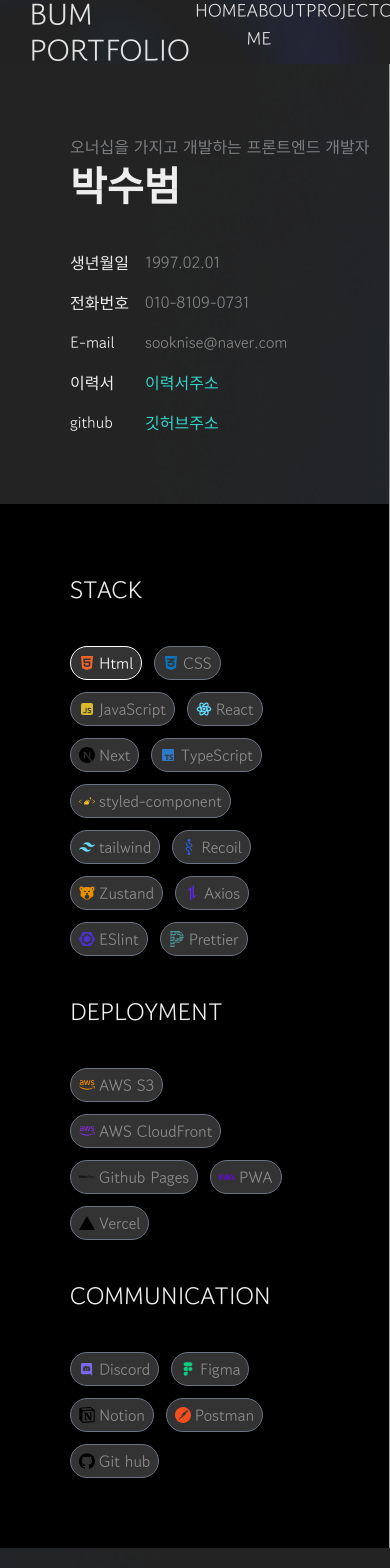
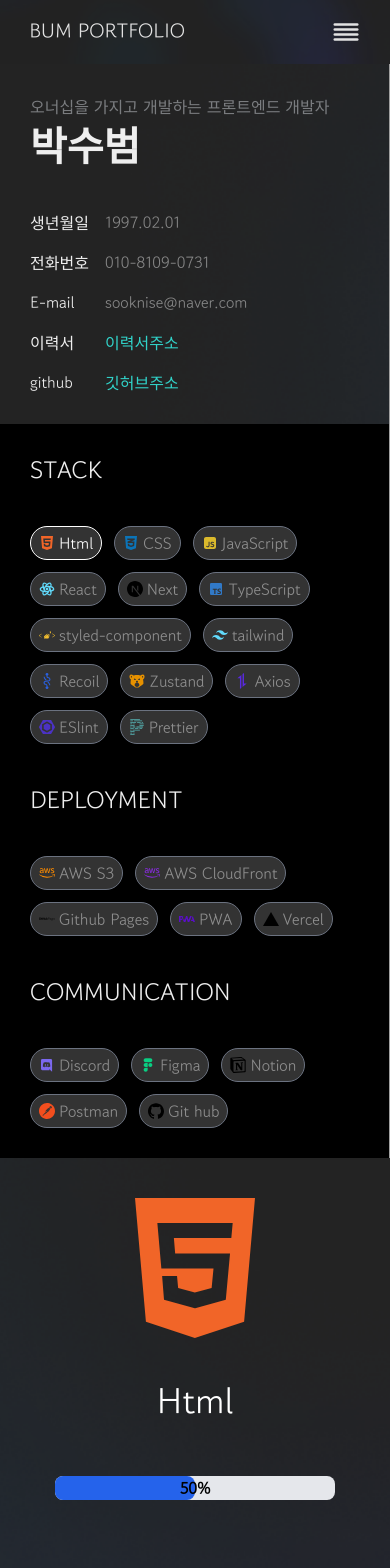
Before and after one commit to parksubeom/next_portfolio, a Next.js app: page /about_me in a window 390 px wide. Shown: the top 1568 px of the page. Built offline with nearby package versions, Linux system fonts and the light colour scheme.

Commit message:
feat : 기술스택페이지 높이 설정 변경

```diff
--- a/app/about_me/page.tsx
+++ b/app/about_me/page.tsx
@@ -61,17 +61,18 @@
     });
   }, []);
   return (
-    <section className="flex flex-col items-center justify-between pt-16 w-screen">
-      <div className="flex flex-col xl:flex-row w-screen min-h-[650px]">
+    <section className="flex pt-16 w-screen h-full min-h-screen flex-grow">
+      <div className="flex flex-col xl:flex-row w-screen">
         {" "}
-        <article className="overflow-hidden border-r border-[--color-main-002] border-opacity-55 relative xl:w-1/3  block items-center">
-          <div className="mx-[70px] my-[70px] block">
+        <article className=" overflow-hidden border-r border-[--color-main-002] border-opacity-55 relative xl:w-1/3  block items-center">
+          <div className="md:px-[70px] md:py-[70px] mx-[30px] my-[30px] block">
             {" "}
             <div className="w-full flex flex-col justify-center items-start text-start">
-              <div className="w-[300px]">
+              <div className="xl:w-[300px] w-full">
                 {" "}
                 <h3 className="text-gray-300 font-medium opacity-50">
-                  오너십을 가지고 개발하는 프론트엔드 개발자
+                  오너십을 가지고 개발하는
+                  <wbr /> 프론트엔드 개발자
                 </h3>
                 <h1 className="font-bold text-sub-title mb-10">박수범</h1>
               </div>
@@ -118,8 +119,8 @@
             </div>
           </div>
         </article>
-        <article className="overflow-hidden block  items-center gap-10 bg-black border-r border-[--color-main-002] border-opacity-5 relative xl:w-1/3">
-          <div className="mx-[70px] my-[70px] flex flex-col gap-10 ">
+        <article className=" overflow-hidden block  items-center gap-10 bg-black border-r border-[--color-main-002] border-opacity-5 relative xl:w-1/3">
+          <div className="md:px-[70px] md:py-[70px] px-[30px] py-[30px] flex flex-col gap-10 ">
             {" "}
             <div className=" w-full flex flex-col gap-10">
               {" "}
@@ -198,7 +199,7 @@
             </div>
           </div>
         </article>
-        <article className="overflow-hidden block  justify-start items-start relative xl:w-1/3 ">
+        <article className=" overflow-hidden block  justify-start items-start relative xl:w-1/3 ">
           <Introduction />
         </article>
       </div>
--- a/app/globals.css
+++ b/app/globals.css
@@ -23,7 +23,9 @@
 }
 
 body {
-  box-sizing: border-box;
+  height: 100%;
+  margin: 0;
+  padding: 0;
   color: var(--color-main-001);
   background: linear-gradient(to bottom, transparent, var(--color-main-004))
     var(--color-main-003);
--- a/app/layout.tsx
+++ b/app/layout.tsx
@@ -26,7 +26,7 @@
         <RecoilRootWrapper>
           {" "}
           <Header />
-          <main className="bg-cover bg-center bg-[url('/background-main.png')] flex min-h-screen flex-col items-center justify-between  relative z-0">
+          <main className="bg-cover bg-center bg-[url('/background-main.png')] flex min-h-screen flex-col items-center justify-between relative z-0">
             {children}
           </main>
         </RecoilRootWrapper>
--- a/components/header.tsx
+++ b/components/header.tsx
@@ -1,19 +1,26 @@
 import React from "react";
 import Link from "next/link";
+import { FiAlignJustify } from "react-icons/fi";
 
 export default function Header() {
   return (
     <header className="flex w-screen h-16 bg-cover bg-center bg-[url('/background-main.png')] opacity-95 justify-center items-center fixed z-[1]">
       <div className="flex rel_width item-center justify-between text-3xl">
         <Link href="/">
-          <h1>BUM PORTFOLIO</h1>
+          <h1 className=" xl:text-2xl text-xl">BUM PORTFOLIO</h1>
         </Link>
-        <nav className="flex text-lg w-1/2 justify-between">
+        <nav className="lg:flex hidden xl:text-lg text-base w-1/2 justify-between items-center">
           <Link href="/">HOME</Link>
           <Link href="/about_me">ABOUT ME</Link>
           <Link href="/project">PROJECT</Link>
           <Link href="/">CARRER</Link>
         </nav>
+        <nav className="lg:hidden flex xl:text-lg text-base w-1/2 justify-end items-center">
+          <button className="text-3xl">
+            {" "}
+            <FiAlignJustify />
+          </button>
+        </nav>
       </div>
     </header>
   );
--- a/components/skill/introdution.tsx
+++ b/components/skill/introdution.tsx
@@ -9,7 +9,7 @@
   return (
     <div
       key={clickStack.index}
-      className="mx-[70px] my-[70px] flex flex-col justify-center items-center gap-8"
+      className="md:px-[70px] md:py-[70px] px-[30px] py-[30px] flex flex-col justify-center items-center gap-8"
     >
       <div className="flex justify-center items-center stack-icon text-[10rem] xl:text-[16rem] animate-iconani">
         {
```
